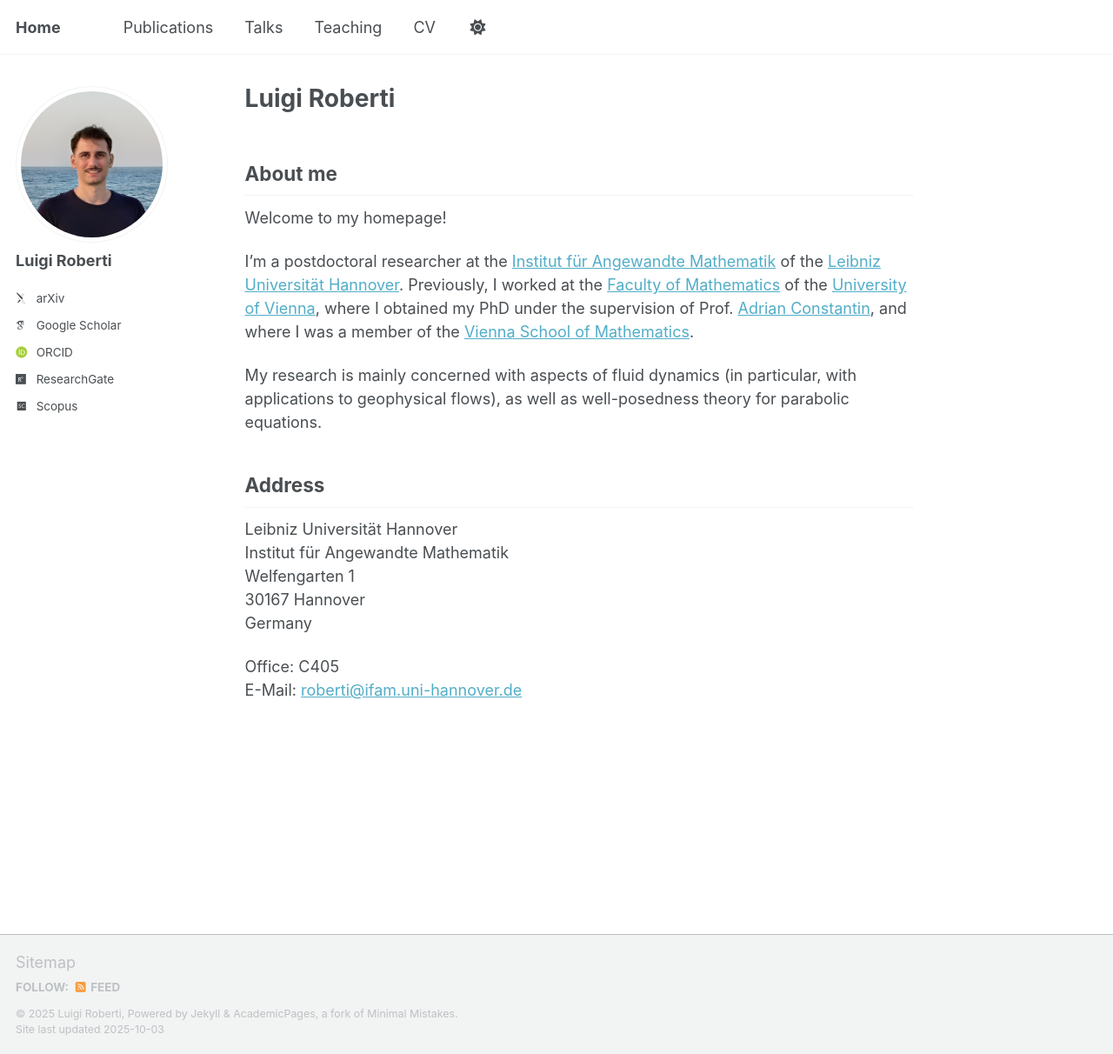
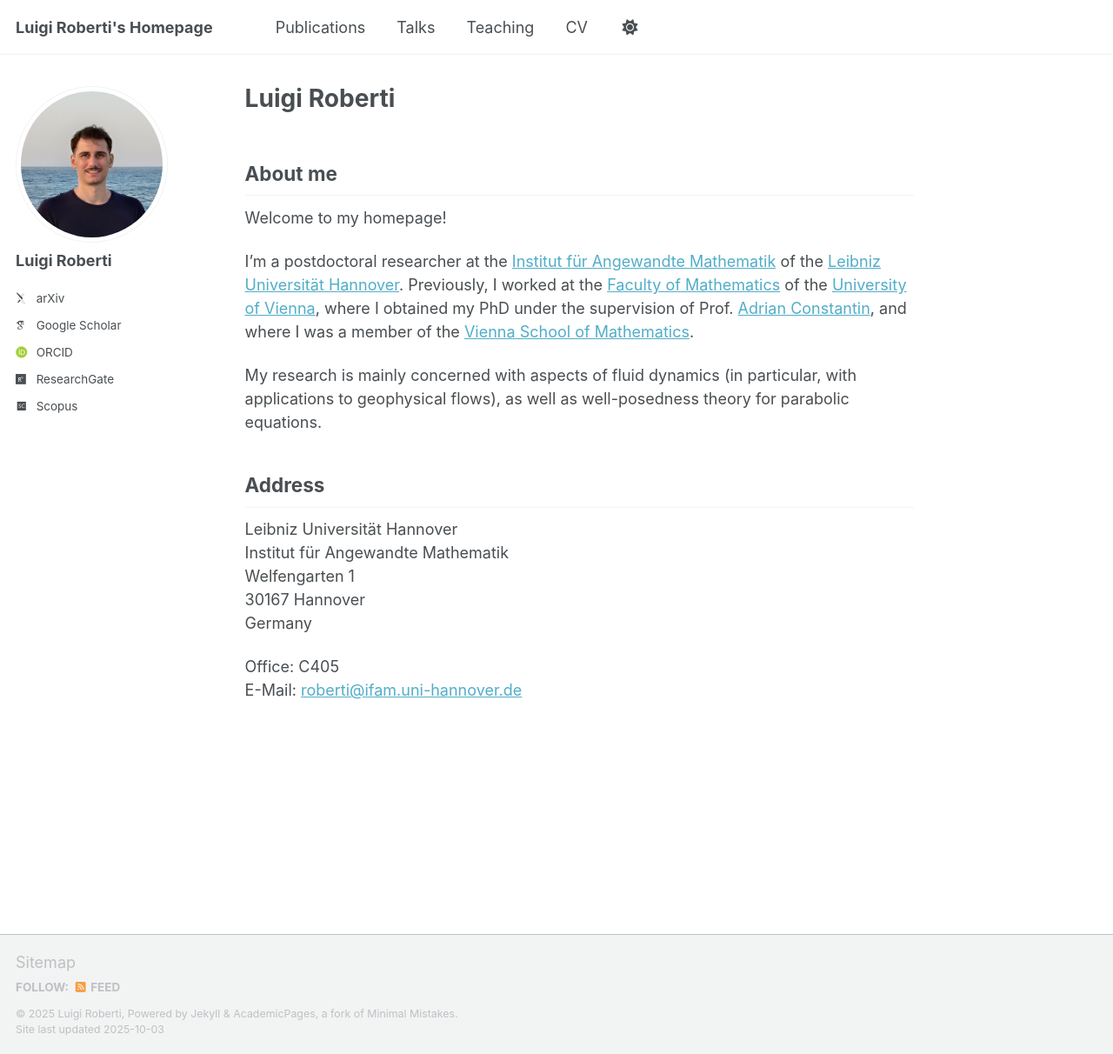
Before and after one commit to luigi-roberti/luigi-roberti.github.io, a Jekyll site: the page built from _pages/about.md, in a window 1280 px wide and 1212 px high. Shown: the whole window at 87% size. Built offline with Jekyll 4.4.1, drawn with Linux system fonts in a browser that asks for light colours; some web fonts are replaced; a script that is not in the unit is left out.

Commit message:
Update _config.yml

```diff
--- a/_config.yml
+++ b/_config.yml
@@ -9,7 +9,7 @@
 # Basic Site Settings
 locale                   : "en-US"
 site_theme               : "default" # Currently available options are "default", "air"
-title                    : "Home"
+title                    : "Luigi Roberti's Homepage"
 title_separator          : "-"
 name                     : &name "Luigi Roberti"
 description              : &description "Luigi Roberti's personal webpage"   # Update this with a general description of your site, this is the default if not overridden by a page
```
